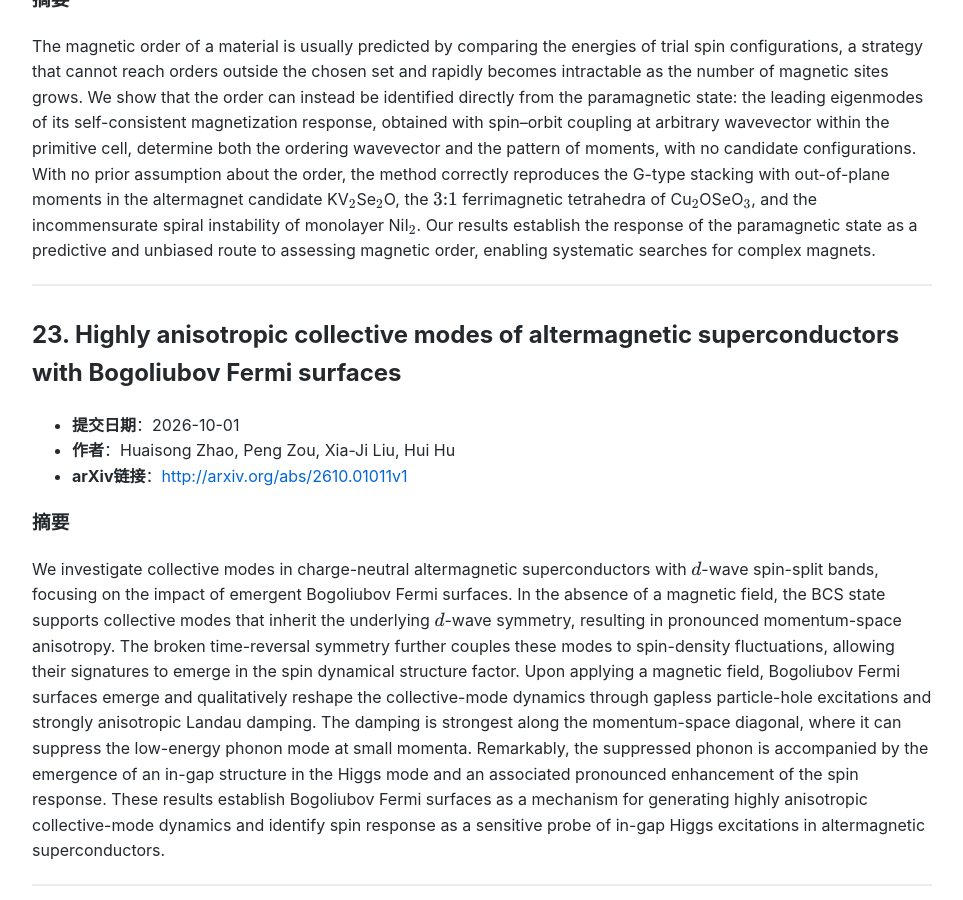
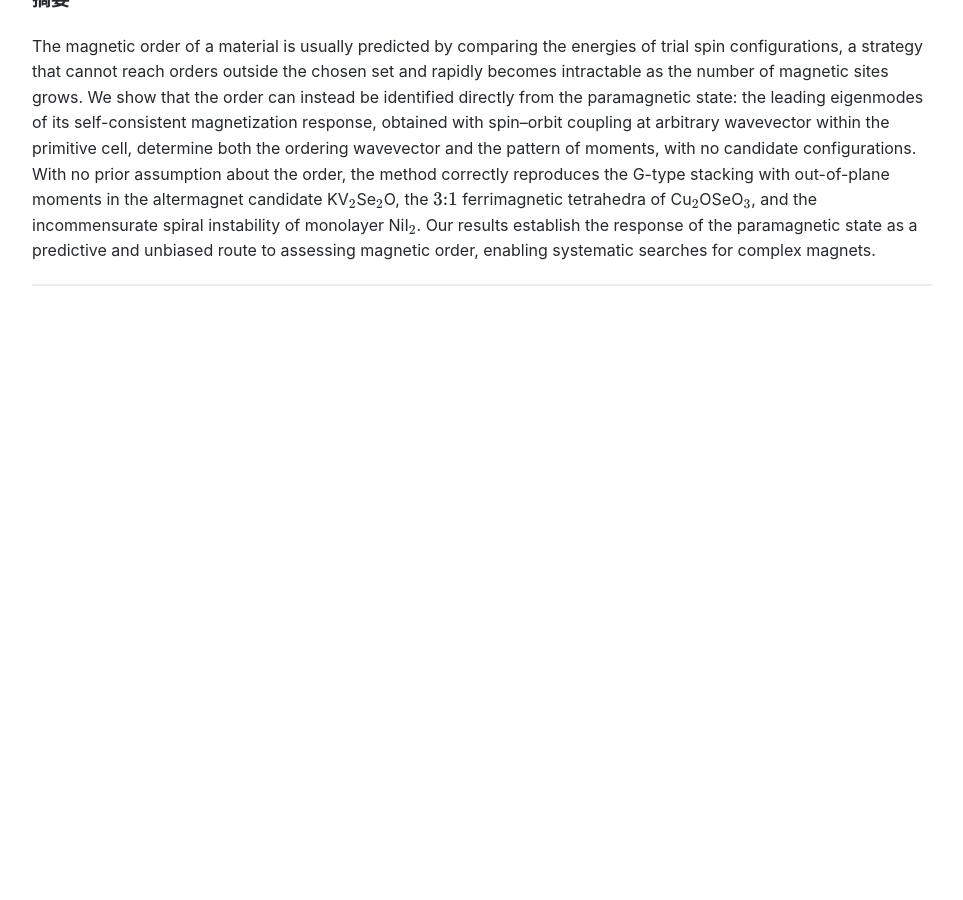
Before and after one commit to yangke25491/daily-arxiv-altermagnetic, a Jekyll site: the page built from index.md, in a window 1280 px wide and 900 px high, scrolled down 12612 px. Shown: the whole window, without its empty margins (158-1121 px from the left). Built offline with Jekyll 4.4.1, drawn with Linux system fonts in a browser that asks for light colours; after the commit the page ends 12938 px from its top, so only the background shows below that; some of the changed text lies outside the part shown.

Commit message:
Automated update: arXiv papers

```diff
--- a/index.md
+++ b/index.md
@@ -5,8 +5,8 @@ title: 交错磁论文
 
 # 凝聚态物理-交错磁(Altermagnetic)相关论文
 
-> 检索时间范围：**2026-10-01 至 2026-10-31**
-> 数据检索到 **23** 篇相关论文，按提交时间降序排列
+> 检索时间范围：**2026-10-02 至 2026-11-01**
+> 数据检索到 **22** 篇相关论文，按提交时间降序排列
 
 ---
 
@@ -251,14 +251,3 @@ In this work we study phenomenological Landau theories of non-relativistic magne
 The magnetic order of a material is usually predicted by comparing the energies of trial spin configurations, a strategy that cannot reach orders outside the chosen set and rapidly becomes intractable as the number of magnetic sites grows. We show that the order can instead be identified directly from the paramagnetic state: the leading eigenmodes of its self-consistent magnetization response, obtained with spin--orbit coupling at arbitrary wavevector within the primitive cell, determine both the ordering wavevector and the pattern of moments, with no candidate configurations. With no prior assumption about the order, the method correctly reproduces the G-type stacking with out-of-plane moments in the altermagnet candidate KV${}\_2$Se${}\_2$O, the $3{:}1$ ferrimagnetic tetrahedra of Cu${}\_2$OSeO${}\_3$, and the incommensurate spiral instability of monolayer NiI${}\_2$. Our results establish the response of the paramagnetic state as a predictive and unbiased route to assessing magnetic order, enabling systematic searches for complex magnets.
 
 ---
-
-## 23. Highly anisotropic collective modes of altermagnetic superconductors with Bogoliubov Fermi surfaces
-
-- **提交日期**：2026-10-01
-- **作者**：Huaisong Zhao, Peng Zou, Xia-Ji Liu, Hui Hu
-- **arXiv链接**：[http://arxiv.org/abs/2610.01011v1](http://arxiv.org/abs/2610.01011v1)
-
-### 摘要
-We investigate collective modes in charge-neutral altermagnetic superconductors with $d$-wave spin-split bands, focusing on the impact of emergent Bogoliubov Fermi surfaces. In the absence of a magnetic field, the BCS state supports collective modes that inherit the underlying $d$-wave symmetry, resulting in pronounced momentum-space anisotropy. The broken time-reversal symmetry further couples these modes to spin-density fluctuations, allowing their signatures to emerge in the spin dynamical structure factor. Upon applying a magnetic field, Bogoliubov Fermi surfaces emerge and qualitatively reshape the collective-mode dynamics through gapless particle-hole excitations and strongly anisotropic Landau damping. The damping is strongest along the momentum-space diagonal, where it can suppress the low-energy phonon mode at small momenta. Remarkably, the suppressed phonon is accompanied by the emergence of an in-gap structure in the Higgs mode and an associated pronounced enhancement of the spin response. These results establish Bogoliubov Fermi surfaces as a mechanism for generating highly anisotropic collective-mode dynamics and identify spin response as a sensitive probe of in-gap Higgs excitations in altermagnetic superconductors.
-
----
```
